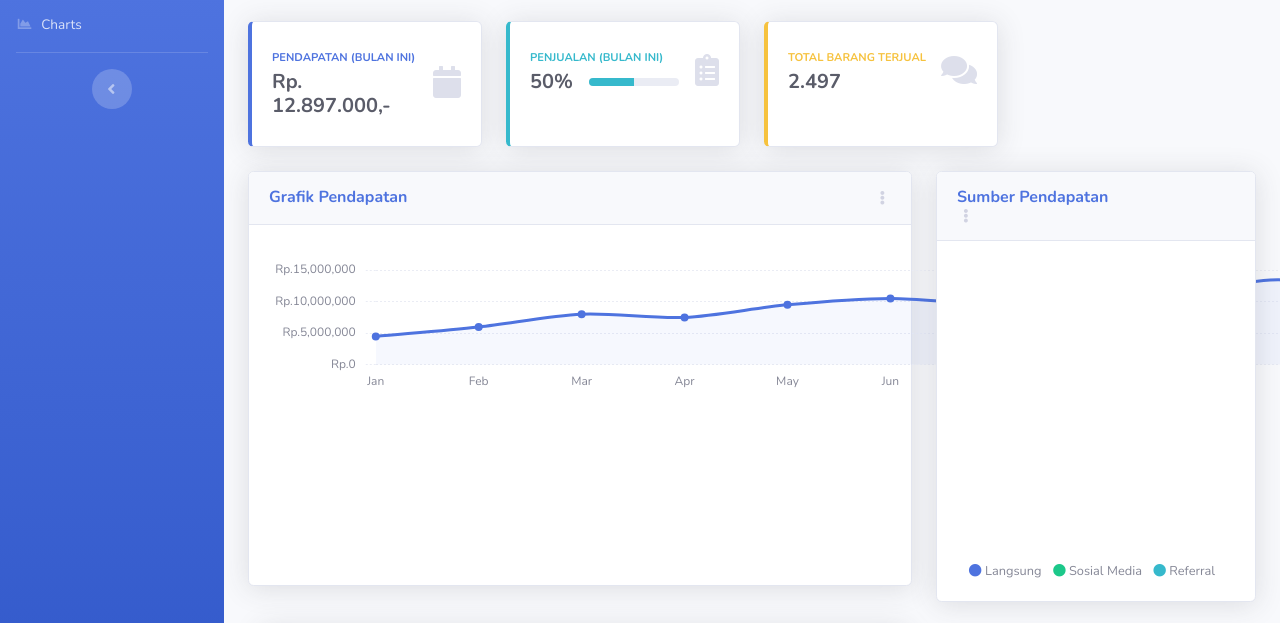
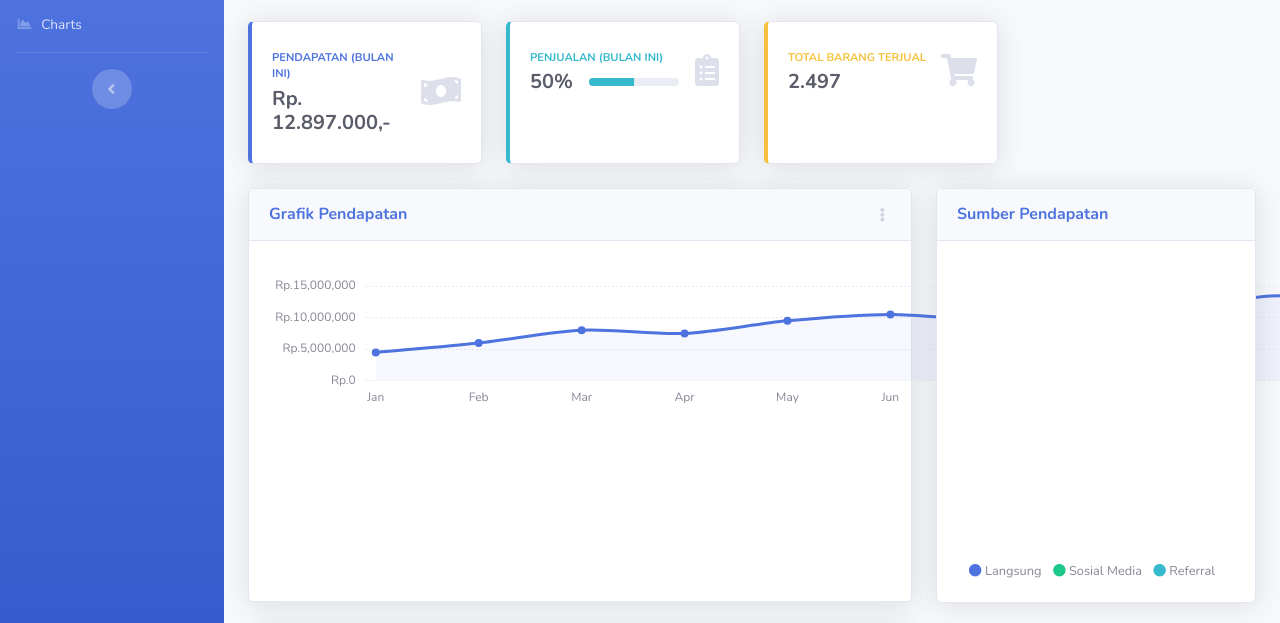
Before and after one commit to he1kousen/dashboard, a website with bundled scripts: page index.html in a window 1280 px wide. Shown: the part 131-754 px from the top of the page. Built offline with nearby package versions, Linux system fonts and the light colour scheme.

Commit message:
Updated icon in index.html and label in chart-area-demo.js

```diff
--- a/index.html
+++ b/index.html
@@ -241,7 +241,7 @@
                                             <div class="h5 mb-0 font-weight-bold text-gray-800">Rp. 12.897.000,-</div>
                                         </div>
                                         <div class="col-auto">
-                                            <i class="fas fa-calendar fa-2x text-gray-300"></i>
+                                            <i class="fas fa-money-bill-wave fa-2x text-gray-300"></i>
                                         </div>
                                     </div>
                                 </div>
@@ -290,7 +290,7 @@
                                             <div class="h5 mb-0 font-weight-bold text-gray-800">2.497</div>
                                         </div>
                                         <div class="col-auto">
-                                            <i class="fas fa-comments fa-2x text-gray-300"></i>
+                                            <i class="fas fa-shopping-cart fa-2x text-gray-300"></i>
                                         </div>
                                     </div>
                                 </div>
@@ -344,10 +344,6 @@
                                     class="card-header py-3 ">
                                     <h6 class="m-0 font-weight-bold text-primary">Sumber Pendapatan</h6>
                                     <div class="dropdown no-arrow">
-                                        <a class="dropdown-toggle" href="#" role="button" id="dropdownMenuLink"
-                                            data-toggle="dropdown" aria-haspopup="true" aria-expanded="false">
-                                            <i class="fas fa-ellipsis-v fa-sm fa-fw text-gray-400"></i>
-                                        </a>
                                         <div class="dropdown-menu dropdown-menu-right shadow animated--fade-in"
                                             aria-labelledby="dropdownMenuLink">
                                             <div class="dropdown-header">Dropdown Header:</div>
--- a/js/demo/chart-area-demo.js
+++ b/js/demo/chart-area-demo.js
@@ -31,7 +31,7 @@ var myLineChart = new Chart(ctx, {
   data: {
     labels: ["Jan", "Feb", "Mar", "Apr", "May", "Jun", "Jul", "Aug", "Sep", "Oct", "Nov", "Dec"],
     datasets: [{
-      label: "Earnings",
+      label: "Pendapatan",
       lineTension: 0.3,
       backgroundColor: "rgba(78, 115, 223, 0.05)",
       borderColor: "rgba(78, 115, 223, 1)",
```
